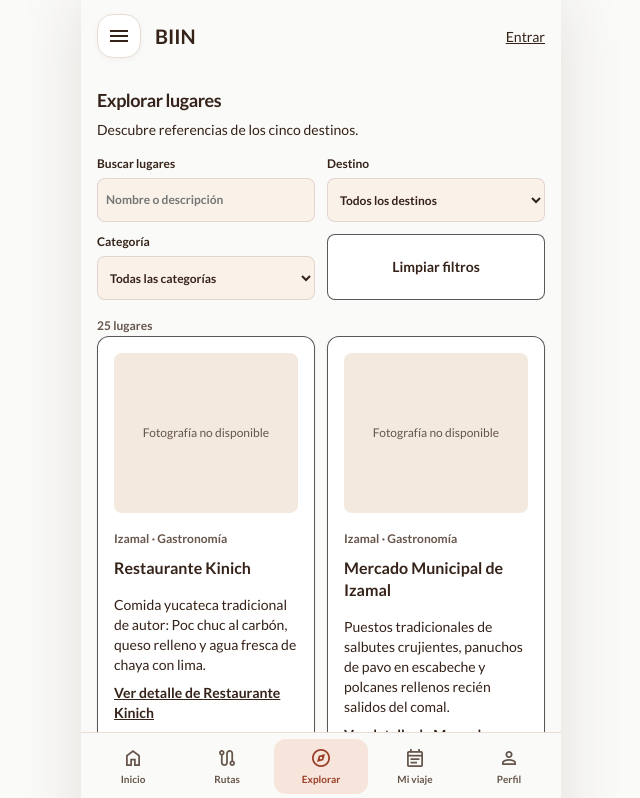
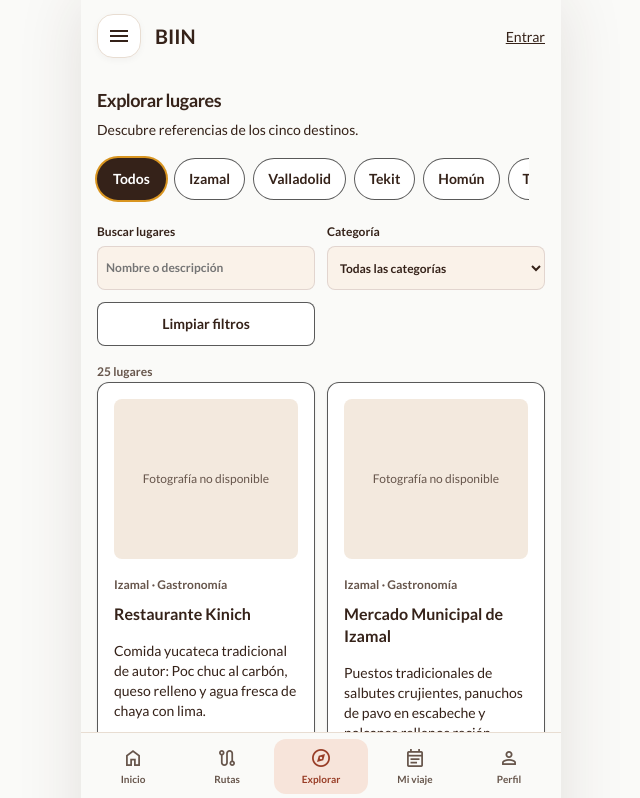
Before and after one commit to David08L-U/BIIN, a React (Vite) app in the folder frontend/: page /explorar in a window 1280 px wide. Shown: the top 798 px of the page, without its empty margins (319-959 px from the left). Built offline with nearby package versions, Linux system fonts and the light colour scheme.

Commit message:
feat(frontend): filtrar explorar por destino

```diff
--- a/frontend/src/features/explorar/pages/ExplorarPage.tsx
+++ b/frontend/src/features/explorar/pages/ExplorarPage.tsx
@@ -50,9 +50,11 @@ export default function ExplorarPage() {
   }
   return <section className="explorar iz-plan" aria-labelledby="explorar-titulo">
     <header className="explorar-cabecera"><h1 id="explorar-titulo">Explorar lugares</h1><p>Descubre referencias de los cinco destinos.</p></header>
+    <nav className="explorar-destinos" aria-label="Filtrar por destino">
+      {[{ id: '', nombre: 'Todos' }, ...destinosExplorar].map(item => <button key={item.id || 'todos'} type="button" aria-pressed={destino === item.id} className={destino === item.id ? 'activo' : ''} onClick={() => { setDestino(item.id); actualizar(busqueda, item.id) }}>{item.nombre}</button>)}
+    </nav>
     <div className="explorar-filtros">
       <label>Buscar lugares<input type="search" value={busqueda} onChange={e => { setBusqueda(e.target.value); actualizar(e.target.value) }} placeholder="Nombre o descripción" /></label>
-      <label>Destino<select value={destino} onChange={e => { setDestino(e.target.value); actualizar(busqueda, e.target.value) }}><option value="">Todos los destinos</option>{destinosExplorar.map(item => <option key={item.id} value={item.id}>{item.nombre}</option>)}</select></label>
       <label>Categoría<select value={categoria} onChange={e => { setCategoria(e.target.value); actualizar(busqueda, destino, e.target.value) }}><option value="">Todas las categorías</option>{categoriasExplorar.map(item => <option key={item.id} value={item.id}>{item.nombre}</option>)}</select></label>
       <button type="button" className="explorar-limpiar" onClick={() => { setBusqueda(''); setDestino(''); setCategoria(''); actualizar('', '', '') }}>Limpiar filtros</button>
     </div>
--- a/frontend/src/styles/explorar.css
+++ b/frontend/src/styles/explorar.css
@@ -1,5 +1,8 @@
 .explorar { padding-bottom: 32px; }
 .explorar-cabecera { margin: 4px 0 16px; }
+.explorar-destinos { display: flex; gap: 8px; max-width: 100%; margin: 0 -16px 16px; padding: 2px 16px 8px; overflow-x: auto; overscroll-behavior-inline: contain; scrollbar-width: thin; }
+.explorar-destinos button { flex: 0 0 auto; min-height: 42px; padding: 8px 14px; border: 1px solid var(--color-borde-tarjeta); border-radius: 999px; background: var(--color-superficie); color: var(--color-texto); font: inherit; font-weight: 700; }
+.explorar-destinos button.activo { border: 2px solid var(--color-primario); background: var(--color-primario); color: var(--color-superficie); box-shadow: 0 0 0 2px var(--color-acento); }
 .explorar-cabecera p, .explorar-card > p { margin-top: 8px; }
 .explorar-filtros { display: grid; grid-template-columns: 1fr 1fr; gap: 12px; margin-bottom: 16px; }
 .explorar-filtros label { min-width: 0; }
```
Also changed, not shown: 1 other file (tests, documents, lock files or other folders).
